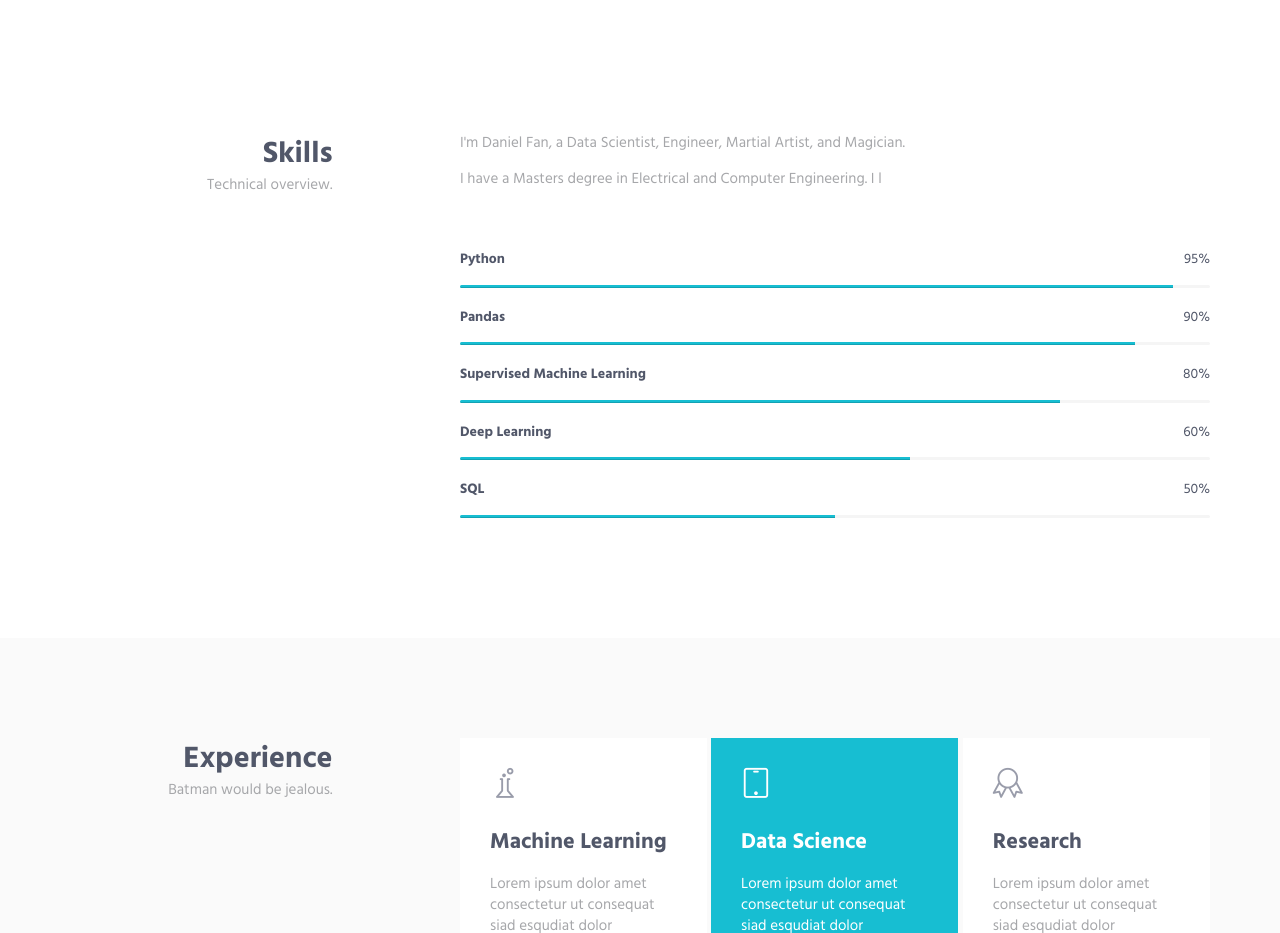
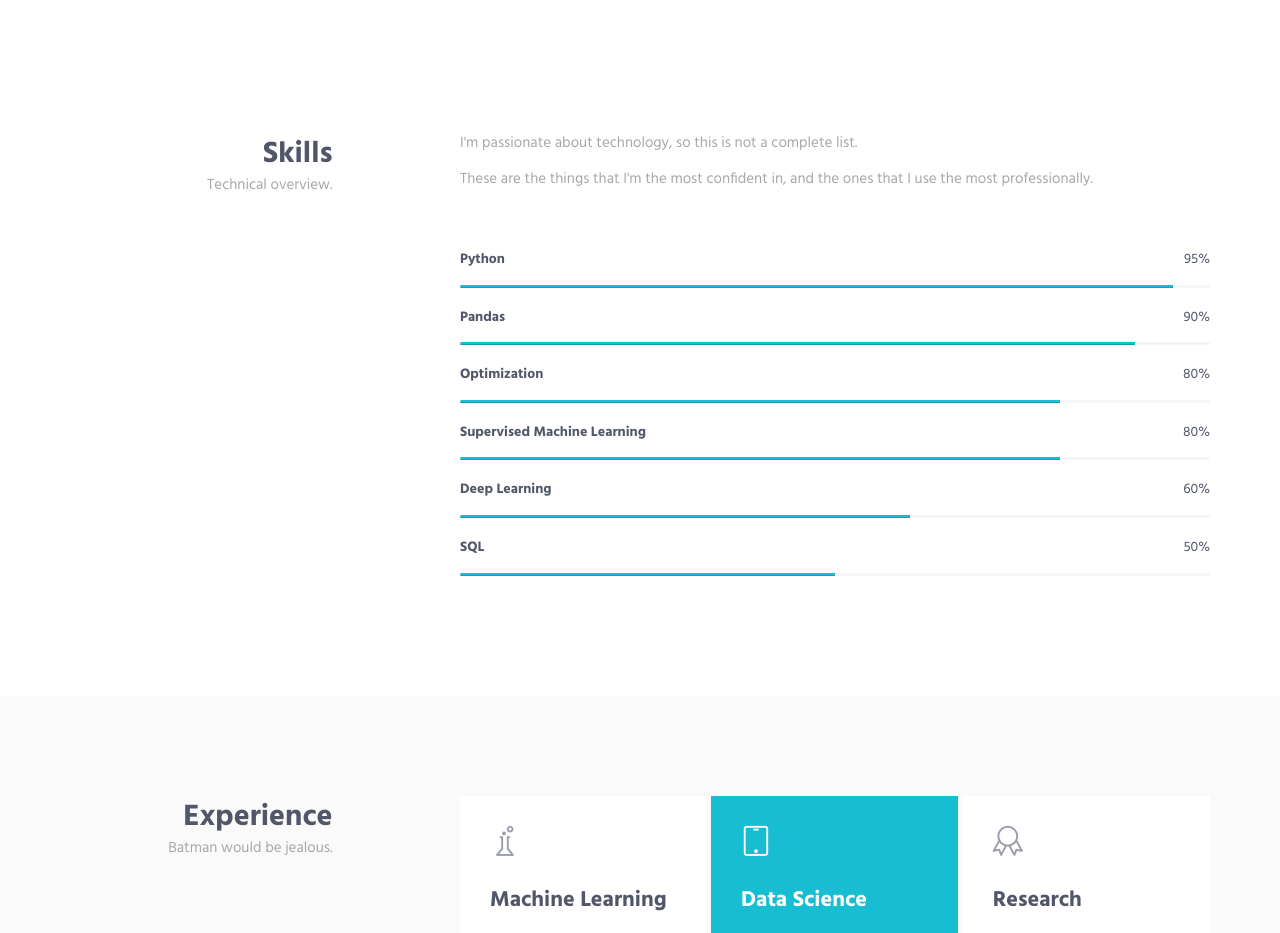
Before and after one commit to HsiaoTienFan/PersonalWebsite, a website: page index.html in a window 1280 px wide. Shown: the part 980-1913 px from the top of the page. Drawn offline with Linux system fonts and the light colour scheme.

Commit message:
Updated personal tech skills description

```diff
--- a/index.html
+++ b/index.html
@@ -132,8 +132,8 @@
                     </div>
                     <div class="col-sm-8 col-sm-offset-1">
                         <div class="margin-b-60">
-                            <p>I'm Daniel Fan, a Data Scientist, Engineer, Martial Artist, and Magician.</p>
-                            <p>I have a Masters degree in  Electrical and Computer Engineering. I l</p>
+                            <p>I'm passionate about technology, so this is not a complete list.</p>
+                            <p>These are the things that I'm the most confident in, and the ones that I use the most professionally.</p>
                         </div>
 
                         <!-- Progress Box -->
@@ -147,6 +147,12 @@
                             <h5>Pandas <span class="color-heading pull-right">90%</span></h5>
                             <div class="progress">
                                 <div class="progress-bar bg-color-base" role="progressbar" data-width="90"></div>
+                            </div>
+                        </div>
+                        <div class="progress-box">
+                            <h5>Optimization <span class="color-heading pull-right">80%</span></h5>
+                            <div class="progress">
+                                <div class="progress-bar bg-color-base" role="progressbar" data-width="80"></div>
                             </div>
                         </div>
                         <div class="progress-box">
```
